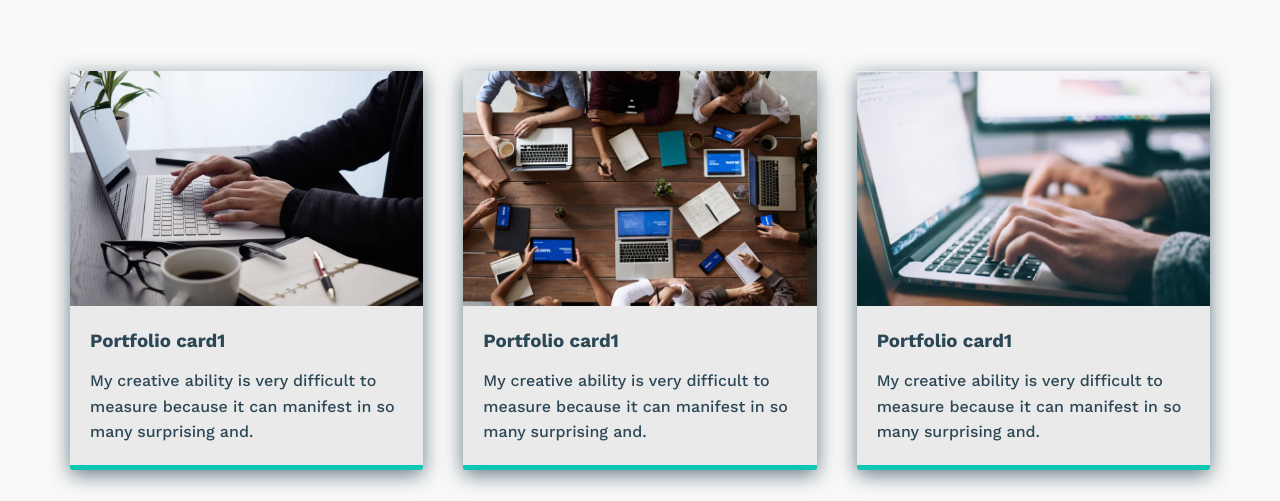
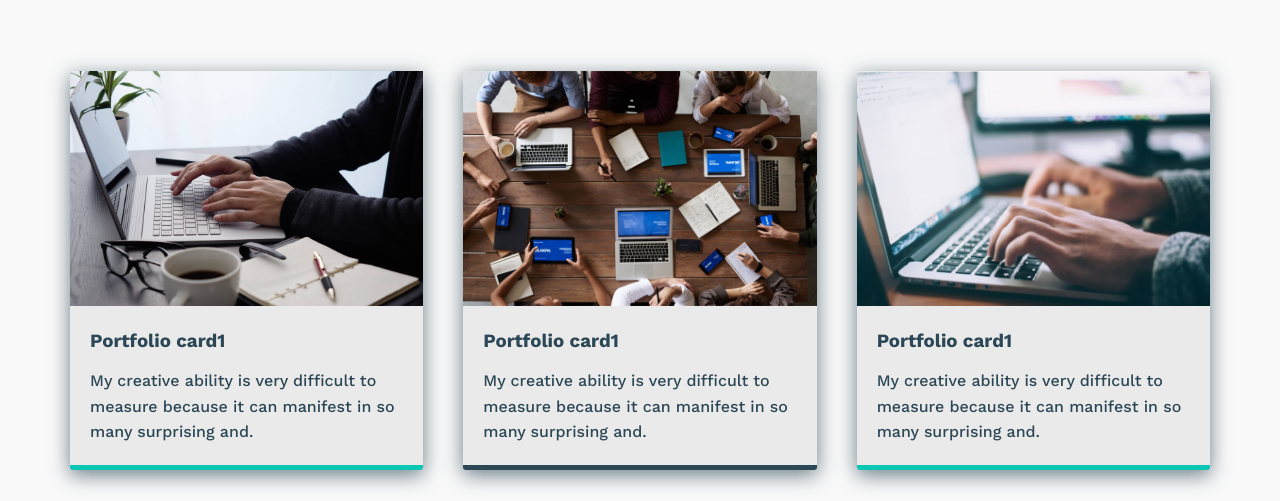
Before and after one commit to HamzaElkotp/loen_agency, a plain HTML site: page index.html in a window 1280 px wide. Shown: the part 2043-2544 px from the top of the page. Drawn offline with nearby package versions, Linux system fonts and the light colour scheme; a script that the page names is missing.

Commit message:
Update portfolio.css

```diff
--- a/css/portfolio.css
+++ b/css/portfolio.css
@@ -18,6 +18,10 @@
     background-color: #eaeaea;
     color: var(--secondary-color);
     border-bottom: 5px solid var(--main-color , #0bc7b4);
+}
+
+.portfolio .cards-cont .cards:nth-child(2){
+    border-bottom: 5px solid var(--secondary-color);
 }
 
 .portfolio .cards img{
```
